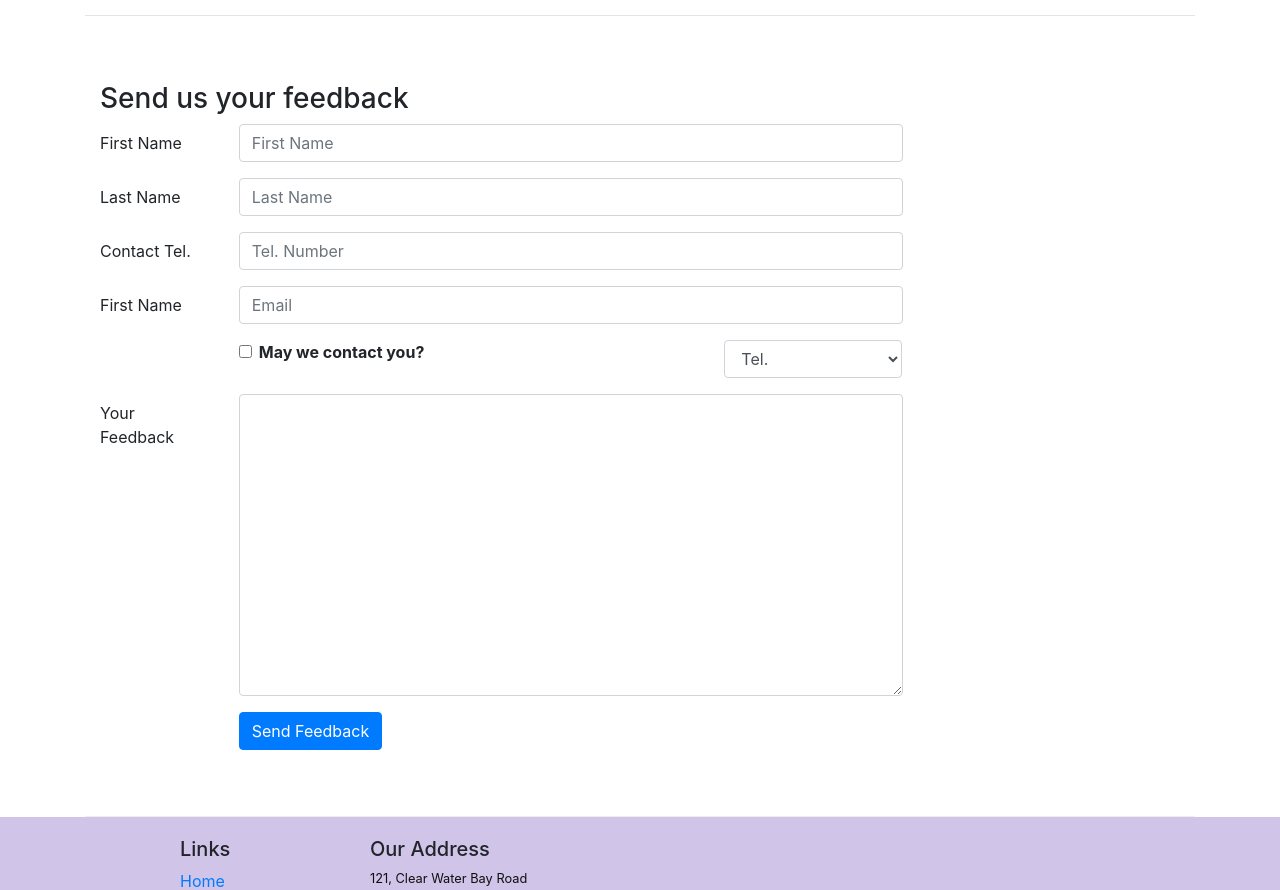
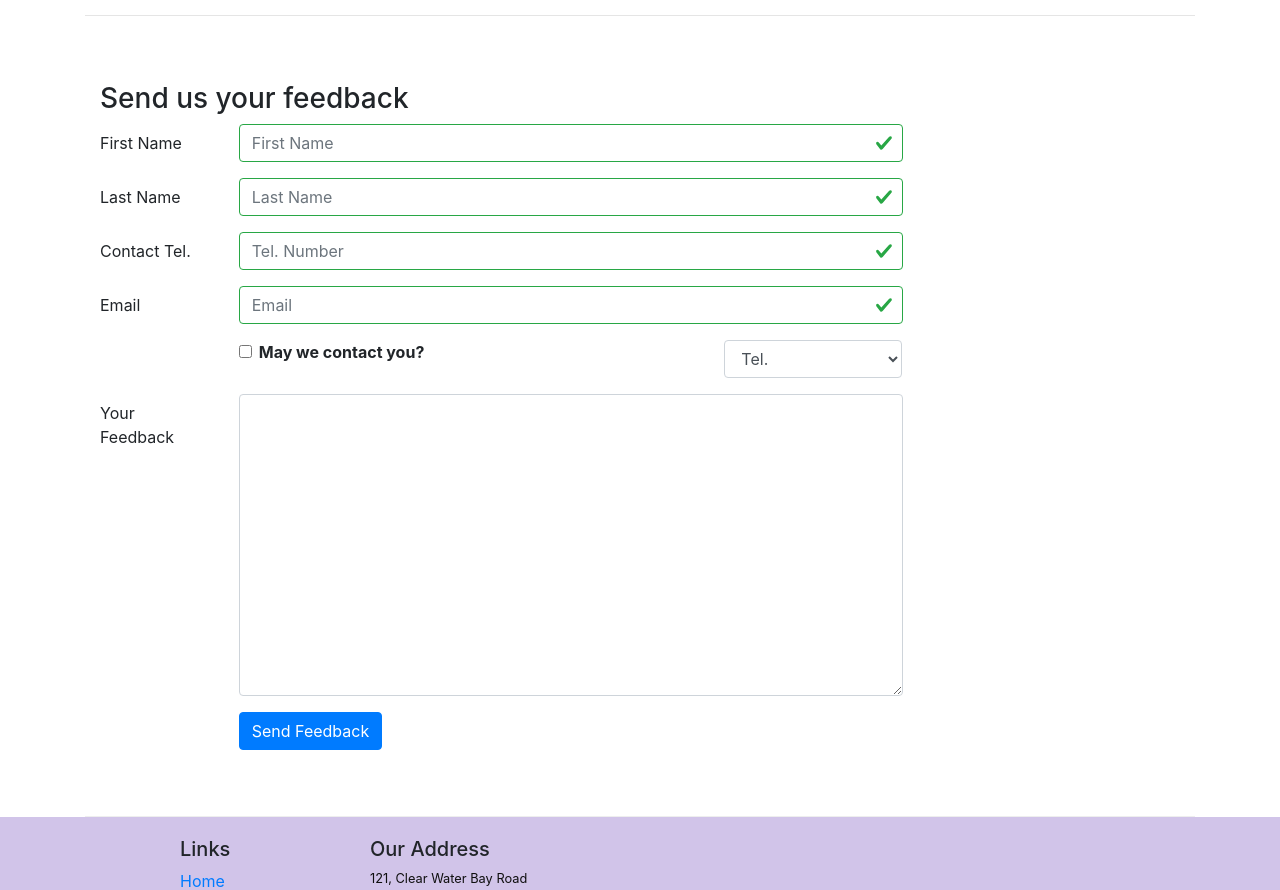
Before and after one commit to hhokka/coursera-react-second-take, a React (Create React App) app: page /contactus in a window 1280 px wide. Shown: the part 840-1730 px from the top of the page. Built offline with nearby package versions, Linux system fonts and the light colour scheme.

Commit message:
Controlled Forms #2

```diff
--- a/src/components/ContactComponent.js
+++ b/src/components/ContactComponent.js
@@ -7,7 +7,8 @@
   FormGroup,
   Label,
   Input,
-  Col
+  Col,
+  FormFeedback
 } from "reactstrap";
 import { Link } from "react-router-dom";
 
@@ -22,10 +23,17 @@
       email: "",
       agree: false,
       contactType: "Tel.",
-      message: ""
+      message: "",
+      touched: {
+        firstname: false,
+        lastname: false,
+        telnum: false,
+        email: false
+      }
     };
     this.handleSubmit = this.handleSubmit.bind(this);
     this.handleInputChange = this.handleInputChange.bind(this);
+    this.handleBlur = this.handleBlur.bind(this);
   }
 
   handleInputChange(event) {
@@ -44,7 +52,47 @@
     event.preventDefault();
   }
 
+  handleBlur = field => evt => {
+    this.setState({
+      touched: { ...this.state.touched, [field]: true }
+    });
+  };
+
+  validate(firstname, lastname, telnum, email) {
+    const errors = {
+      firstname: "",
+      lastname: "",
+      telnum: "",
+      email: ""
+    };
+
+    if (this.state.touched.firstname && firstname.length < 3) {
+      errors.firstname = "First Name should be >= 3 characters";
+    } else if (this.state.touched.firstname && firstname.length > 10) {
+      errors.firstname = "First Name should be <= 10 characters";
+    }
+
+    if (this.state.touched.lastname && lastname.length < 3) {
+      errors.lastname = "Last Name should be >= 3 characters";
+    } else if (this.state.touched.lastname && lastname.length > 10) {
+      errors.lastname = "Last Name should be <= 10 characters";
+    }
+    const reg = /^\d+$/;
+    if (this.state.touched.telnum && !reg.test()) {
+      errors.telnum = "Tel. Number should contain only numbers";
+    }
+    if (this.state.touched.email && email.split("").filter(x => x === "@")) {
+      errors.email = "Email should contain @ sign";
+    }
+    return errors;
+  }
   render() {
+    const errors = this.validate(
+      this.state.firstname,
+      this.state.lastname,
+      this.state.telnum,
+      this.state.email
+    );
     return (
       <div className="container">
         <div className="row row-content">
@@ -122,8 +170,12 @@
                     name="firstname"
                     placeholder="First Name"
                     value={this.state.firstname}
+                    valid={errors.firstname === ""}
+                    invalid={errors.firstname !== ""}
+                    onBlur={this.handleBlur("firstname")}
                     onChange={this.handleInputChange}
                   />
+                  <FormFeedback>{errors.firstname}</FormFeedback>
                 </Col>
               </FormGroup>
               <FormGroup row>
@@ -137,8 +189,12 @@
                     name="lastname"
                     placeholder="Last Name"
                     value={this.state.lastname}
+                    valid={errors.lastname === ""}
+                    invalid={errors.lastname !== ""}
+                    onBlur={this.handleBlur("lastname")}
                     onChange={this.handleInputChange}
                   />
+                  <FormFeedback>{errors.lastname}</FormFeedback>
                 </Col>
               </FormGroup>
               <FormGroup row>
@@ -152,13 +208,17 @@
                     name="telnum"
                     placeholder="Tel. Number"
                     value={this.state.telnum}
+                    valid={errors.telnum === ""}
+                    invalid={errors.telnum !== ""}
+                    onBlur={this.handleBlur("telnum")}
                     onChange={this.handleInputChange}
                   />
+                  <FormFeedback>{errors.telnum}</FormFeedback>
                 </Col>
               </FormGroup>
               <FormGroup row>
                 <Label htmlFor="email" md={2}>
-                  First Name
+                  Email
                 </Label>
                 <Col md={10}>
                   <Input
@@ -167,8 +227,12 @@
                     name="email"
                     placeholder="Email"
                     value={this.state.email}
+                    valid={errors.email === ""}
+                    invalid={errors.email !== ""}
+                    onBlur={this.handleBlur("email")}
                     onChange={this.handleInputChange}
                   />
+                  <FormFeedback>{errors.firstname}</FormFeedback>
                 </Col>
               </FormGroup>
               <FormGroup row>
```
